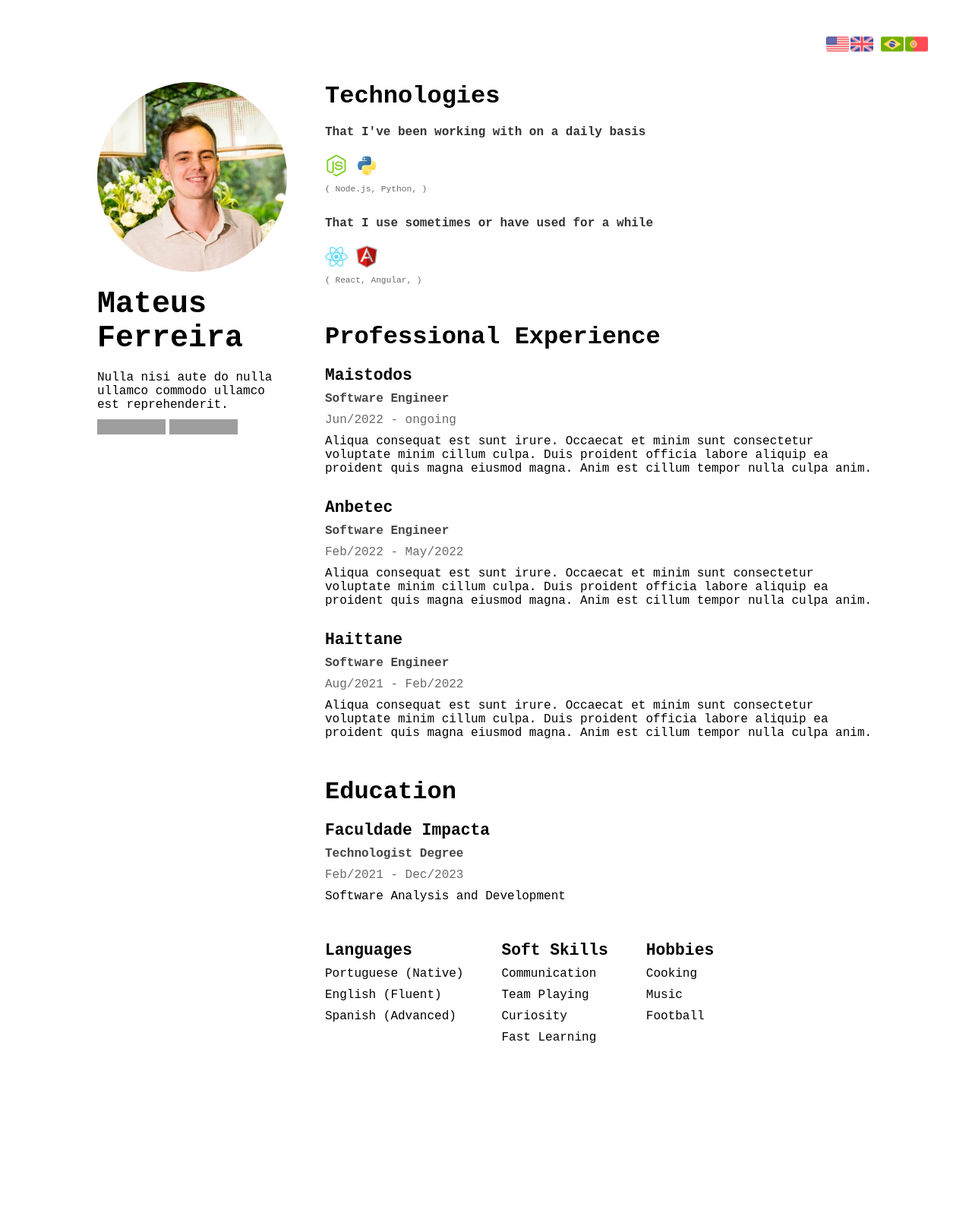
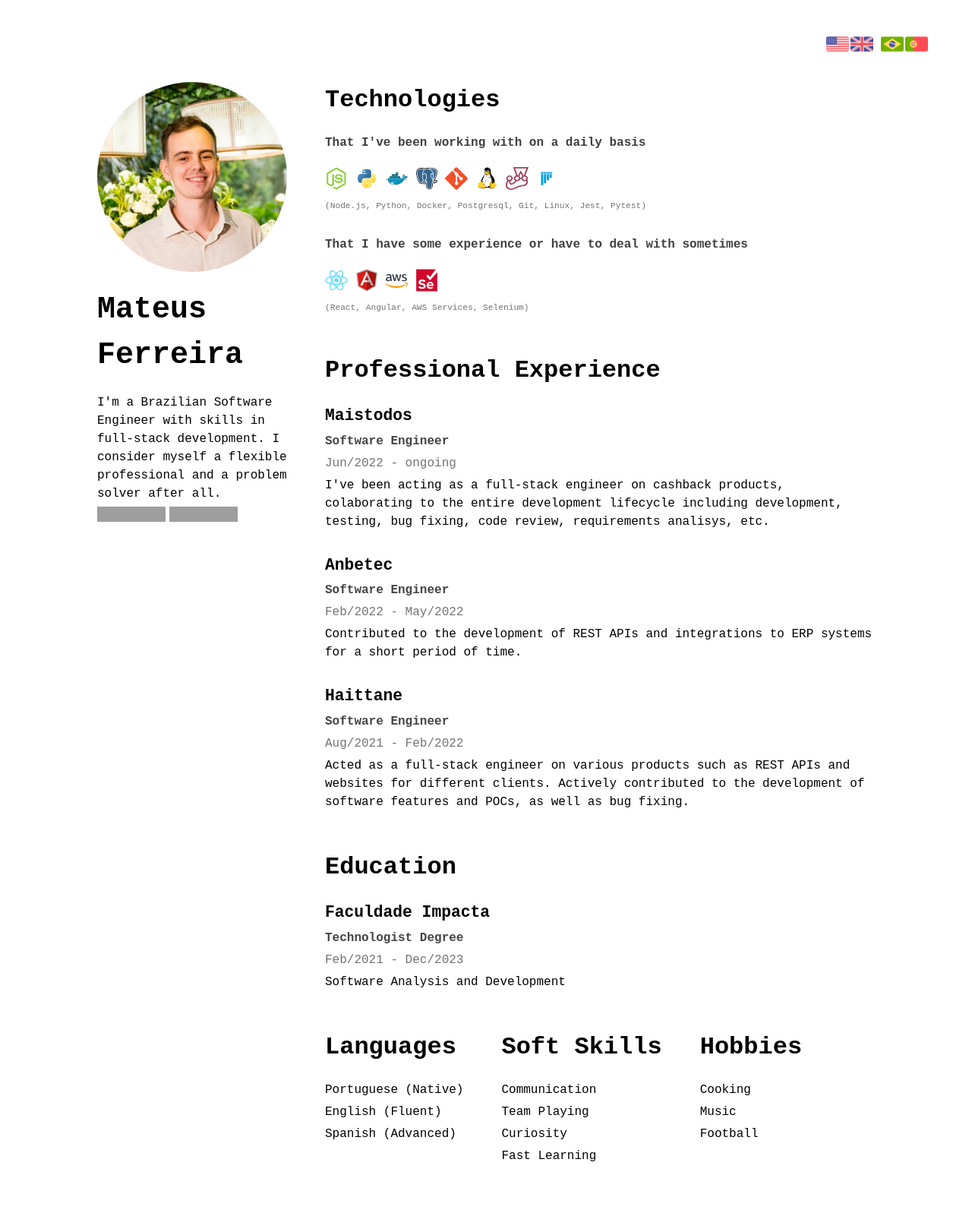
Before and after one commit to mateusasferreira/mateusasferreira.github.io, a Jekyll site: the page built from pages/en.md, in a window 1280 px wide. Shown: the whole page at 76% size. Built offline with Jekyll 4.4.1, drawn with Linux system fonts in a browser that asks for light colours; before the commit the page ends 1443 px from its top, so only the background shows below that; grey boxes are pictures that could not be loaded.

Commit message:
ajust layout and english page

```diff
--- a/_layouts/cv.html
+++ b/_layouts/cv.html
@@ -28,8 +28,8 @@ layout: default
                     <img src="{{item.src_path}}" class="icon">
                   {% endfor %}
                 </div>
-                <p class="blur secondary" style="font-size: 0.7em">({% for item in section.entries %}
-                  {{item.name}},
+                <p class="blur secondary" style="font-size: 0.7em">
+                ({% for item in section.entries %}{{item.name}}{% unless forloop.last %}, {% endunless -%}
                 {% endfor %})</p>
               </div>
 
@@ -62,7 +62,7 @@ layout: default
             {% for extra in page.extras %}
               <div>
 
-              <h3>{{extra.title}}</h3>
+              <h2>{{extra.title}}</h2>
 
               {% for entry in extra.entries %}
                 <p>{{entry}}</p>
--- a/assets/css/main.css
+++ b/assets/css/main.css
@@ -1,5 +1,6 @@
 html {
-    font-family: 'Courier New', Courier, monospace
+    font-family: 'Courier New', Courier, monospace;
+    line-height: 1.5
 }
 
 nav {
@@ -37,11 +38,11 @@ h3 {
 }
 
 .blur {
-    opacity: 0.8;
+    opacity: 0.75;
 }
 
 h3, h4, p, span {
-    margin: 0 0 10px 0;
+    margin: 0 0 5px 0;
 }
 
 .block {
--- a/pages/en.md
+++ b/pages/en.md
@@ -1,13 +1,10 @@
 ---
-# Feel free to add content and custom Front Matter to this file.
-# To modify the layout, see https://jekyllrb.com/docs/themes/#overriding-theme-defaults
-
 layout: cv
 permalink: /en
 
 title: Mateus Ferreira
 description: >
-    Nulla nisi aute do nulla ullamco commodo ullamco est reprehenderit.
+    I'm a Brazilian Software Engineer with skills in full-stack development. I consider myself a flexible professional and a problem solver after all.
 technologies:
   title: Technologies
   sections:
@@ -17,12 +14,28 @@ technologies:
           src_path: /assets/img/nodejs-original.svg
         - name: Python
           src_path: /assets/img/python-original.svg
-    - title: That I use sometimes or have used for a while
+        - name: Docker
+          src_path: /assets/img/docker-original.svg
+        - name: Postgresql
+          src_path: /assets/img/postgresql-original.svg
+        - name: Git
+          src_path: /assets/img/git-original.svg
+        - name: Linux
+          src_path: /assets/img/linux-original.svg
+        - name: Jest
+          src_path: /assets/img/jest-plain.svg
+        - name: Pytest
+          src_path: /assets/img/pytest-plain.svg
+    - title: That I have some experience or have to deal with sometimes
       entries:
         - name: React
           src_path: /assets/img/react-original.svg
         - name: Angular
           src_path: /assets/img/angularjs-original.svg
+        - name: AWS Services
+          src_path: /assets/img/aws.png
+        - name: Selenium
+          src_path: /assets/img/selenium-original.svg
 experience:
   title: Professional Experience
   entries:
@@ -30,17 +43,17 @@ experience:
       position: Software Engineer
       period: Jun/2022 - ongoing
       description: >
-        Aliqua consequat est sunt irure. Occaecat et minim sunt consectetur voluptate minim cillum culpa. Duis proident officia labore aliquip ea proident quis magna eiusmod magna. Anim est cillum tempor nulla culpa anim.
+        I've been acting as a full-stack engineer on cashback products, colaborating to the entire development lifecycle including development, testing, bug fixing, code review, requirements analisys, etc.
     - name: Anbetec
       position: Software Engineer
       period: Feb/2022 - May/2022
       description: >
-        Aliqua consequat est sunt irure. Occaecat et minim sunt consectetur voluptate minim cillum culpa. Duis proident officia labore aliquip ea proident quis magna eiusmod magna. Anim est cillum tempor nulla culpa anim.
+        Contributed to the development of REST APIs and integrations to ERP systems for a short period of time.
     - name: Haittane
       position: Software Engineer
       period: Aug/2021 - Feb/2022
       description: >
-        Aliqua consequat est sunt irure. Occaecat et minim sunt consectetur voluptate minim cillum culpa. Duis proident officia labore aliquip ea proident quis magna eiusmod magna. Anim est cillum tempor nulla culpa anim.
+        Acted as a full-stack engineer on various products such as REST APIs and websites for different clients. Actively contributed to the development of software features and POCs, as well as bug fixing.
 education:
   title: Education
   entries:
```
